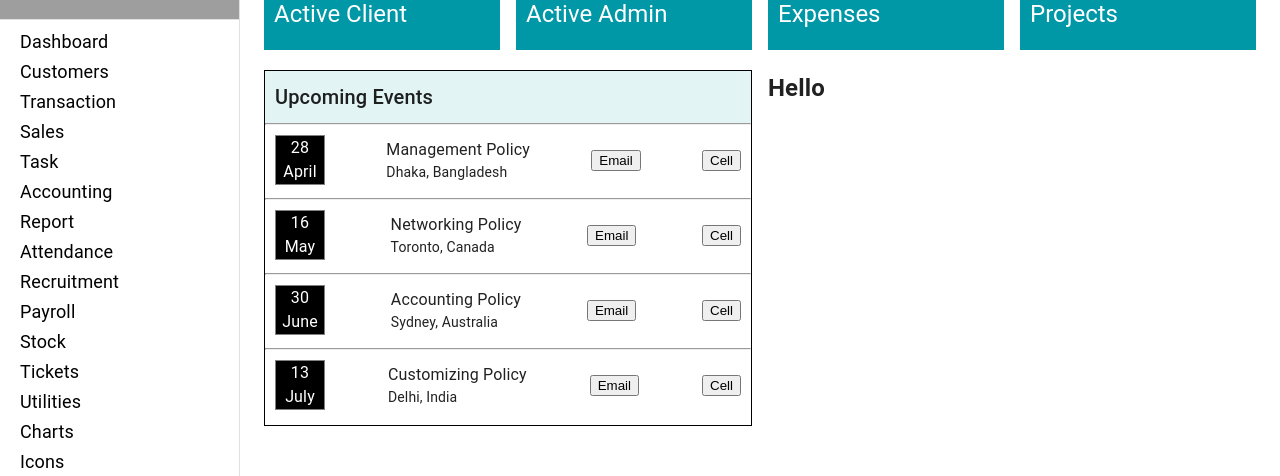
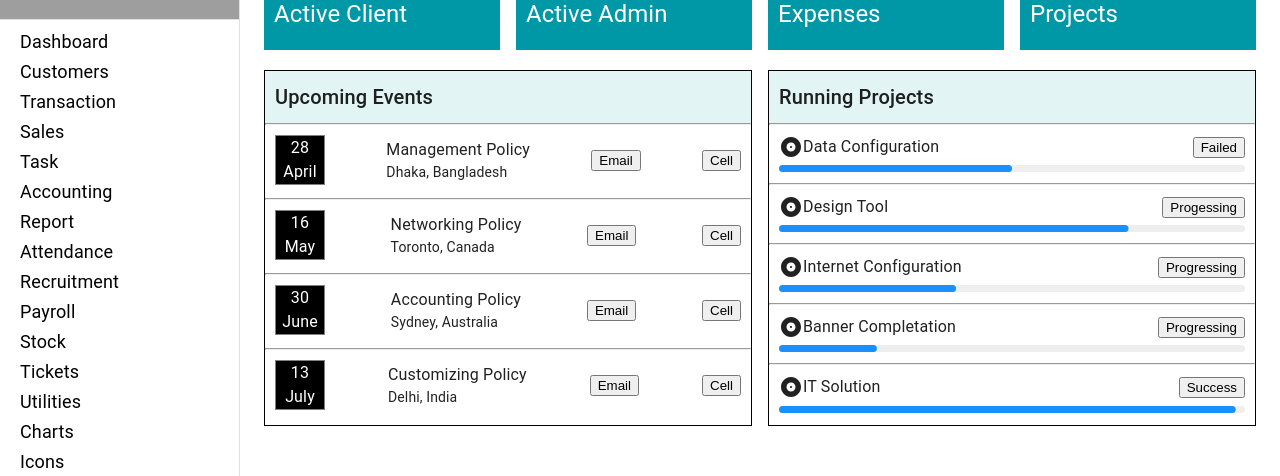
Before and after one commit to yeasinbinali/crm-admin, a React (Create React App) app: page / in a window 1280 px wide. Shown: the part 160-636 px from the top of the page. Built offline with nearby package versions, Linux system fonts and the light colour scheme; grey boxes are pictures that could not be loaded.

Commit message:
running projects added

```diff
--- a/src/pages/component/Dashboard/RunningProjects/RunningProjects.js
+++ b/src/pages/component/Dashboard/RunningProjects/RunningProjects.js
@@ -1,22 +1,153 @@
 import React from "react";
-import { styled } from '@mui/material/styles';
-import LinearProgress, { linearProgressClasses } from '@mui/material/LinearProgress';
+import { styled } from "@mui/material/styles";
+import LinearProgress, {
+  linearProgressClasses,
+} from "@mui/material/LinearProgress";
+import { Box } from "@mui/system";
+import { Tooltip, Typography } from "@mui/material";
+import AlbumIcon from "@mui/icons-material/Album";
+import { Button } from "@mui/base";
 
 const BorderLinearProgress = styled(LinearProgress)(({ theme }) => ({
   height: 7,
   borderRadius: 5,
   [`&.${linearProgressClasses.colorPrimary}`]: {
-      backgroundColor: theme.palette.grey[theme.palette.mode === 'light' ? 200 : 800],
+    backgroundColor:
+      theme.palette.grey[theme.palette.mode === "light" ? 200 : 800],
   },
   [`& .${linearProgressClasses.bar}`]: {
     borderRadius: 5,
-      backgroundColor: theme.palette.mode === 'light' ? '#1a90ff' : '#308fe8',
+    backgroundColor: theme.palette.mode === "light" ? "#1a90ff" : "#308fe8",
   },
 }));
 
 const RunningProjects = () => {
   return (
-    <h2>Hello</h2>
+    <Box sx={{ border: "1px solid black", marginTop: "20px" }}>
+      <Typography
+        variant="h6"
+        sx={{ padding: "10px", backgroundColor: "#E3F4F4" }}
+      >
+        Running Projects
+      </Typography>
+      <hr style={{ margin: "0" }} />
+      <Box>
+        <Box sx={{ padding: "0px 10px 5px 10px", marginTop: "10px" }}>
+          <Box
+            sx={{
+              display: "flex",
+              justifyContent: "space-between",
+              alignItems: "center",
+            }}
+          >
+            <Typography sx={{ display: "flex", alignItems: "center" }}>
+              <AlbumIcon />
+              Data Configuration
+            </Typography>
+            <Button size="small">Failed</Button>
+          </Box>
+          <Tooltip title="50%">
+            <BorderLinearProgress
+              sx={{ margin: "6px 0" }}
+              variant="determinate"
+              value={50}
+            />
+          </Tooltip>
+        </Box>
+        <hr style={{ margin: "0" }} />
+        <Box sx={{ padding: "0px 10px 5px 10px", marginTop: "10px" }}>
+          <Box
+            sx={{
+              display: "flex",
+              justifyContent: "space-between",
+              alignItems: "center",
+            }}
+          >
+            <Typography sx={{ display: "flex", alignItems: "center" }}>
+              <AlbumIcon />
+              Design Tool
+            </Typography>
+            <Button size="small">Progessing</Button>
+          </Box>
+          <Tooltip title="75%">
+            <BorderLinearProgress
+              sx={{ margin: "6px 0" }}
+              variant="determinate"
+              value={75}
+            />
+          </Tooltip>
+        </Box>
+        <hr style={{ margin: "0" }} />
+        <Box sx={{ padding: "0px 10px 5px 10px", marginTop: "10px" }}>
+          <Box
+            sx={{
+              display: "flex",
+              justifyContent: "space-between",
+              alignItems: "center",
+            }}
+          >
+            <Typography sx={{ display: "flex", alignItems: "center" }}>
+              <AlbumIcon />
+              Internet Configuration
+            </Typography>
+            <Button size="small">Progressing</Button>
+          </Box>
+          <Tooltip title="38%">
+            <BorderLinearProgress
+              sx={{ margin: "6px 0" }}
+              variant="determinate"
+              value={38}
+            />
+          </Tooltip>
+        </Box>
+        <hr style={{ margin: "0" }} />
+        <Box sx={{ padding: "0px 10px 5px 10px", marginTop: "10px" }}>
+          <Box
+            sx={{
+              display: "flex",
+              justifyContent: "space-between",
+              alignItems: "center",
+            }}
+          >
+            <Typography sx={{ display: "flex", alignItems: "center" }}>
+              <AlbumIcon />
+              Banner Completation
+            </Typography>
+            <Button size="small">Progressing</Button>
+          </Box>
+          <Tooltip title="21%">
+            <BorderLinearProgress
+              sx={{ margin: "6px 0" }}
+              variant="determinate"
+              value={21}
+            />
+          </Tooltip>
+        </Box>
+        <hr style={{ margin: "0" }} />
+        <Box sx={{ padding: "0px 10px 5px 10px", marginTop: "10px" }}>
+          <Box
+            sx={{
+              display: "flex",
+              justifyContent: "space-between",
+              alignItems: "center",
+            }}
+          >
+            <Typography sx={{ display: "flex", alignItems: "center" }}>
+              <AlbumIcon />
+              IT Solution
+            </Typography>
+            <Button size="small">Success</Button>
+          </Box>
+          <Tooltip title="98%">
+            <BorderLinearProgress
+              sx={{ margin: "7px 0" }}
+              variant="determinate"
+              value={98}
+            />
+          </Tooltip>
+        </Box>
+      </Box>
+    </Box>
   );
 };
 
```
Lines whose indentation alone changed are shown as unchanged.
